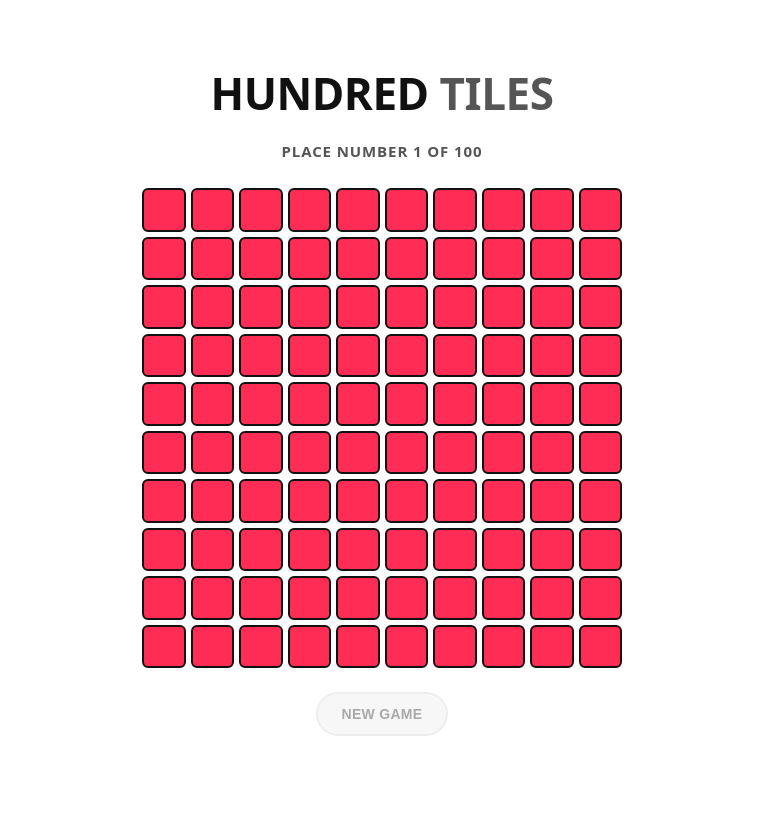
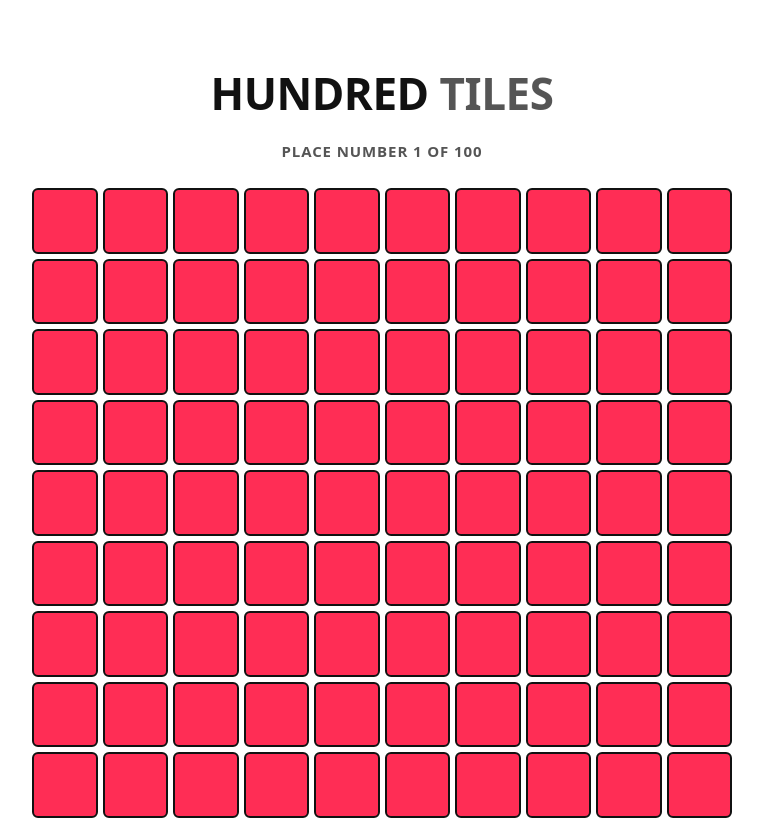
Before and after one commit to yrizos/hundred-tiles, a React (Vite) app: page / in a window 1280 px wide. Shown: the top 820 px of the page, without its empty margins (258-1021 px from the left). Built offline with nearby package versions, Linux system fonts and the light colour scheme.

Commit message:
style: enlarge board and layout on desktop breakpoints
- increase board cell gap and font size, and widen the desktop max-width
  for both the game layout and the board

```diff
--- a/src/App.css
+++ b/src/App.css
@@ -69,7 +69,7 @@
 @media (min-width: 640px) {
   #game {
     flex: initial;
-    max-width: 560px;
+    max-width: 800px;
     gap: 24px;
     padding: 40px 24px;
   }
--- a/src/components/Board.css
+++ b/src/components/Board.css
@@ -2,14 +2,14 @@
   display: grid;
   grid-template-columns: repeat(10, 1fr);
   grid-template-rows: repeat(10, 1fr);
-  gap: 3px;
+  gap: 2px;
   width: 100%;
   max-width: 420px;
   aspect-ratio: 1;
 
   @media (min-width: 640px) {
     gap: 5px;
-    max-width: 480px;
+    max-width: 700px;
   }
 }
 
@@ -22,7 +22,7 @@
   background: var(--code-bg);
   color: var(--text);
   font-family: var(--mono);
-  font-size: 11px;
+  font-size: 14px;
   font-weight: 600;
   padding: 0;
   cursor: default;
@@ -33,7 +33,7 @@
 
   @media (min-width: 640px) {
     border-radius: 6px;
-    font-size: 13px;
+    font-size: 18px;
   }
 }
 
```
